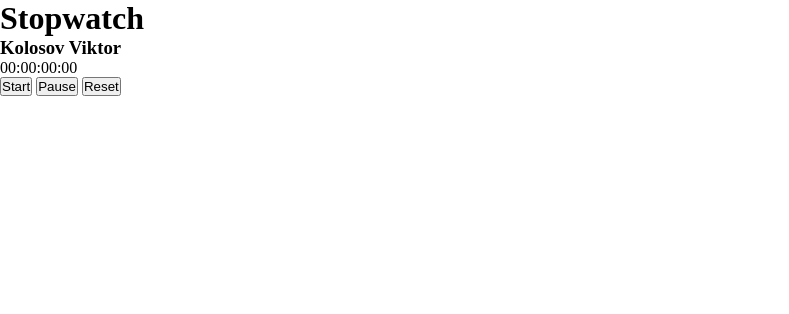
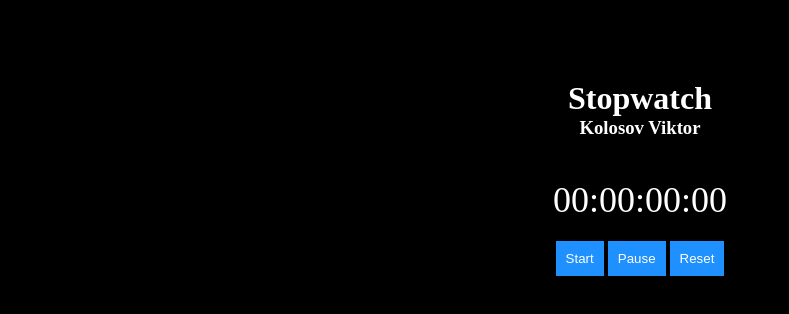
Before and after one commit to Viktor1897/andersen-student-repo, a plain HTML site: page stopwatch/index.html in a window 1280 px wide. Shown: the whole page, without its empty margins (0-789 px from the left). Drawn offline with Linux system fonts and the light colour scheme.

Commit message:
feat: add styles

```diff
--- a/stopwatch/style.css
+++ b/stopwatch/style.css
@@ -1,4 +1,45 @@
 * {
     margin: 0;
     padding: 0;
+    color: white;
 }
+
+body {
+    background-color: black;
+}
+
+.header {
+    width: 300px;
+    margin: 0 auto;
+    text-align: center;
+    margin-top: 10vh;
+}
+.stopwatch {
+    margin: 0 auto;
+    margin-top: 40px;
+    width: 300px;
+    display: flex;
+    flex-direction: column;
+    align-items: center;
+}
+
+.stopwatch__display {
+    font-size: 36px;
+}
+
+.stopwatch__btns {
+    margin-top: 20px;
+}
+
+button {
+    background-color: #1E90FF;
+    border: none;
+    padding: 10px;
+    cursor: pointer;
+}
+button:hover {
+    background-color: #00BFFF;
+}
+button:active {
+    background-color: #87CEFA;
+}
```
